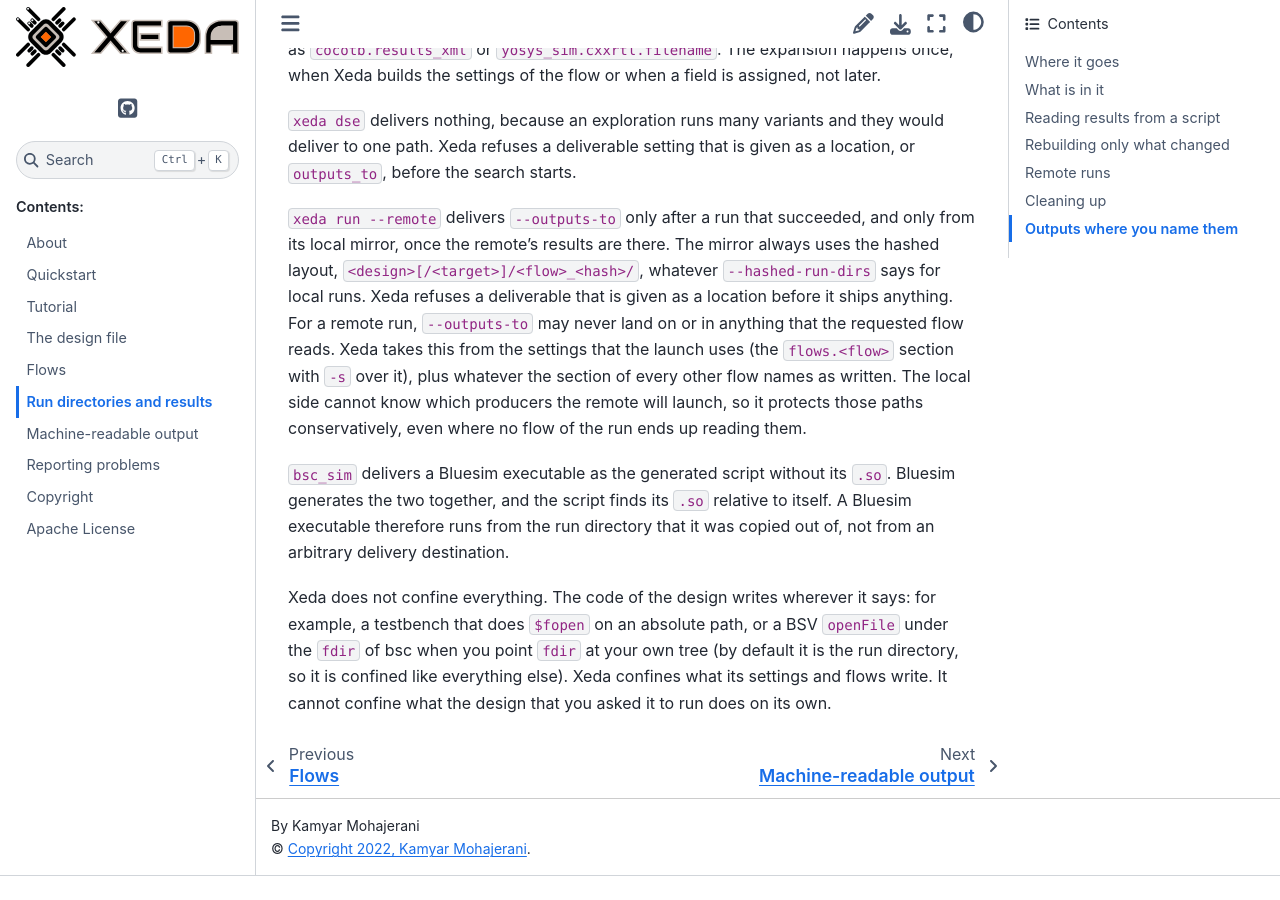
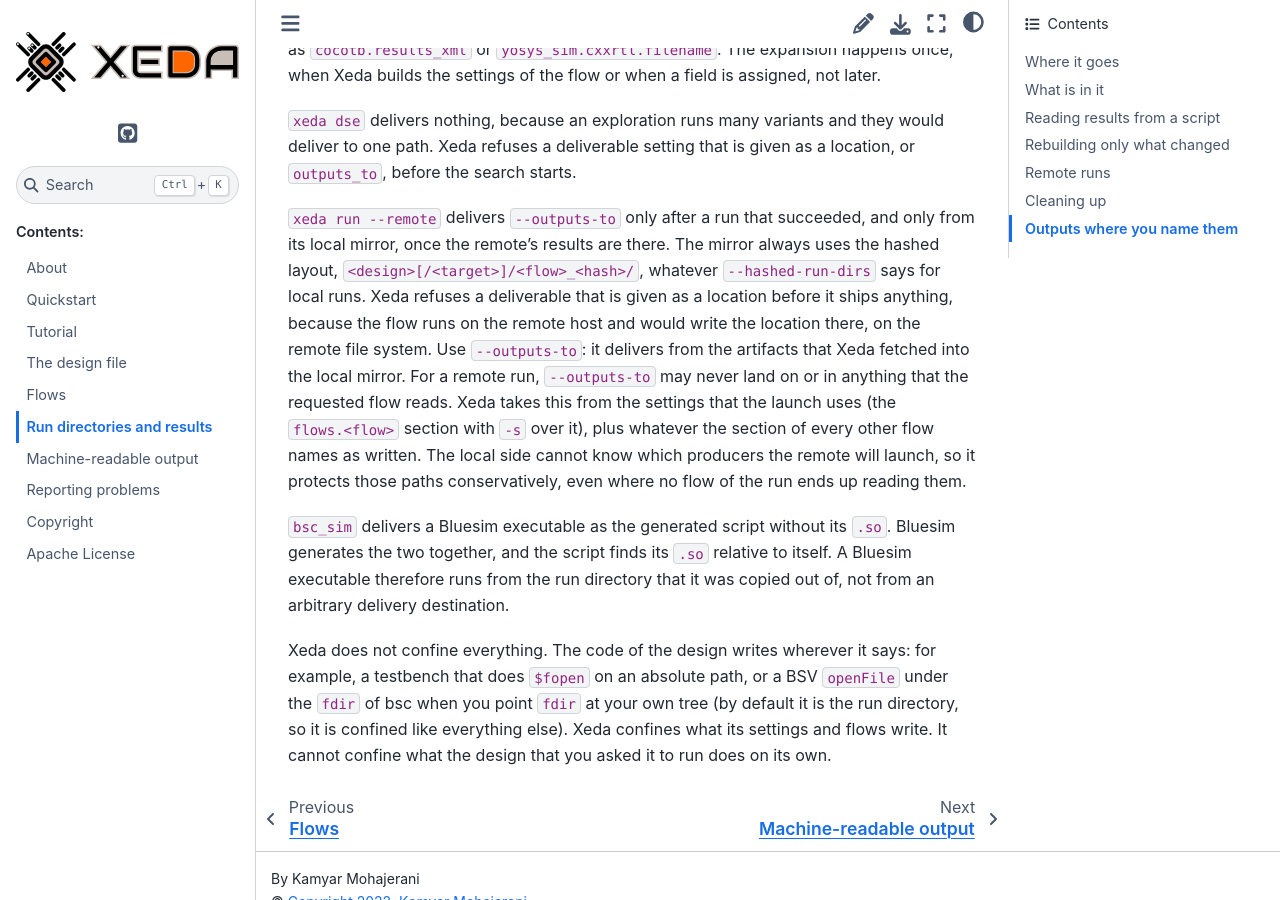
Before and after one commit to XedaHQ/xeda, a Sphinx documentation site: the page built from docs/run-directories.rst, in a window 1280 px wide and 900 px high, scrolled down 21051 px. Built offline with Sphinx 7.4.7 and the Sphinx Book theme 1.1.4, drawn with Linux system fonts in a browser that asks for light colours; before the commit the page ends 21927 px from its top, so only the background shows below that.

Commit message:
Say why --remote refuses a deliverable given as a location

```diff
--- a/docs/run-directories.rst
+++ b/docs/run-directories.rst
@@ -810,7 +810,9 @@ the search starts.
 ``xeda run --remote`` delivers ``--outputs-to`` only after a run that succeeded, and only from its
 local mirror, once the remote's results are there. The mirror always uses the hashed layout,
 ``<design>[/<target>]/<flow>_<hash>/``, whatever ``--hashed-run-dirs`` says for local runs. Xeda
-refuses a deliverable that is given as a location before it ships anything. For a remote run,
+refuses a deliverable that is given as a location before it ships anything, because the flow runs on
+the remote host and would write the location there, on the remote file system. Use ``--outputs-to``:
+it delivers from the artifacts that Xeda fetched into the local mirror. For a remote run,
 ``--outputs-to`` may never land on or in anything that the requested flow reads. Xeda takes this
 from the settings that the launch uses (the ``flows.<flow>`` section with ``-s`` over it), plus
 whatever the section of every other flow names as written. The local side cannot know which
```
